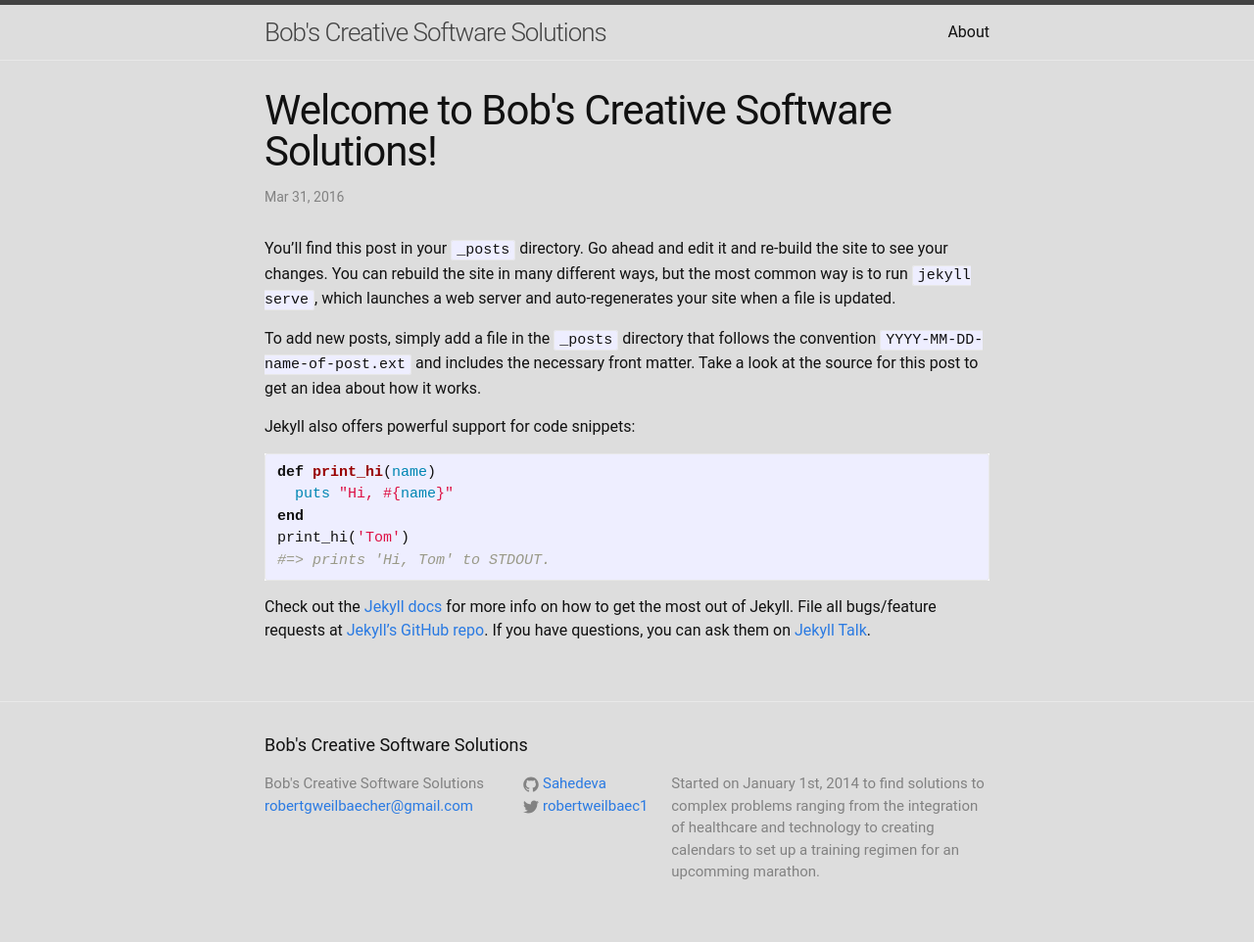
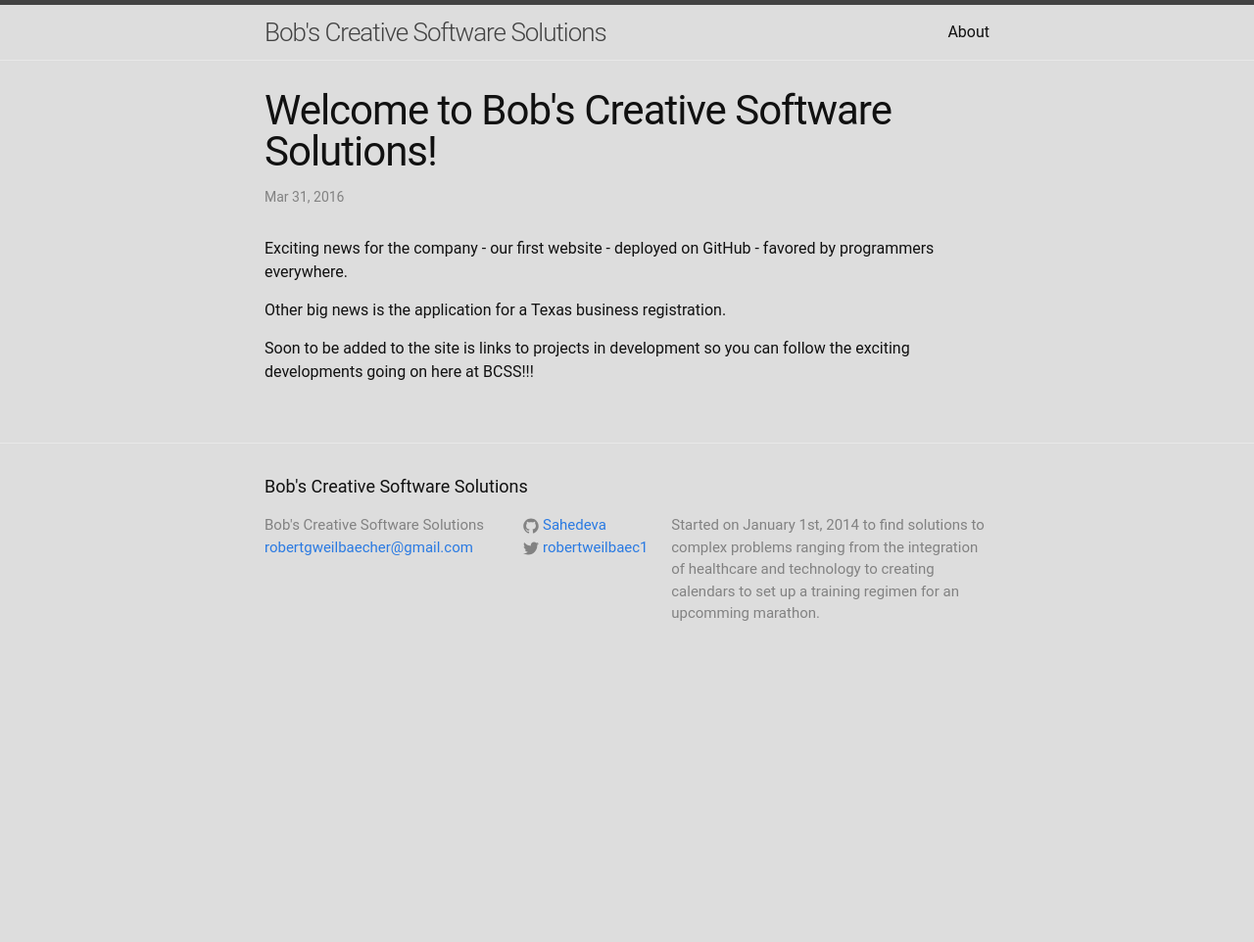
Before and after one commit to Sahedeva/bobs-creative-software-solutions, a Jekyll site: the page built from _posts/2016-03-30-welcome-to-jekyll.markdown, in a window 1280 px wide. Shown: the whole page at 98% size. Built offline with Jekyll 4.4.1, drawn with Linux system fonts in a browser that asks for light colours; after the commit the page ends 900 px from its top, so only the background shows below that.

Commit message:
edited first blog

```diff
--- a/_posts/2016-03-30-welcome-to-jekyll.markdown
+++ b/_posts/2016-03-30-welcome-to-jekyll.markdown
@@ -4,22 +4,8 @@ title:  "Welcome to Bob's Creative Software Solutions!"
 date:   2016-03-30 21:54:05 -0500
 categories: jekyll update
 ---
-You’ll find this post in your `_posts` directory. Go ahead and edit it and re-build the site to see your changes. You can rebuild the site in many different ways, but the most common way is to run `jekyll serve`, which launches a web server and auto-regenerates your site when a file is updated.
+Exciting news for the company - our first website - deployed on GitHub - favored by programmers everywhere.
 
-To add new posts, simply add a file in the `_posts` directory that follows the convention `YYYY-MM-DD-name-of-post.ext` and includes the necessary front matter. Take a look at the source for this post to get an idea about how it works.
+Other big news is the application for a Texas business registration.
 
-Jekyll also offers powerful support for code snippets:
-
-{% highlight ruby %}
-def print_hi(name)
-  puts "Hi, #{name}"
-end
-print_hi('Tom')
-#=> prints 'Hi, Tom' to STDOUT.
-{% endhighlight %}
-
-Check out the [Jekyll docs][jekyll-docs] for more info on how to get the most out of Jekyll. File all bugs/feature requests at [Jekyll’s GitHub repo][jekyll-gh]. If you have questions, you can ask them on [Jekyll Talk][jekyll-talk].
-
-[jekyll-docs]: http://jekyllrb.com/docs/home
-[jekyll-gh]:   https://github.com/jekyll/jekyll
-[jekyll-talk]: https://talk.jekyllrb.com/
+Soon to be added to the site is links to projects in development so you can follow the exciting developments going on here at BCSS!!!
```
